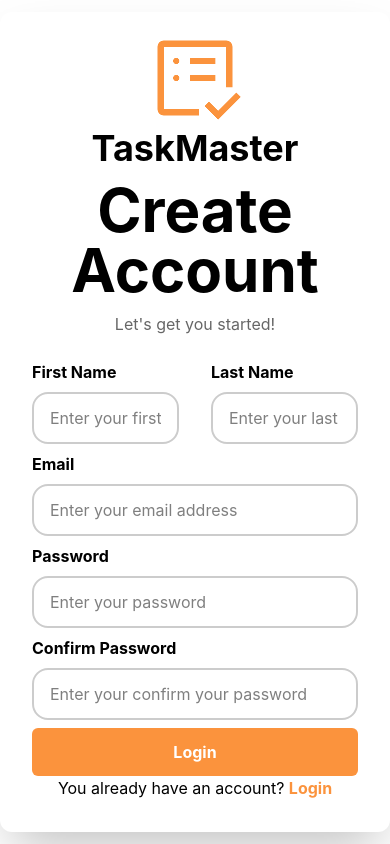
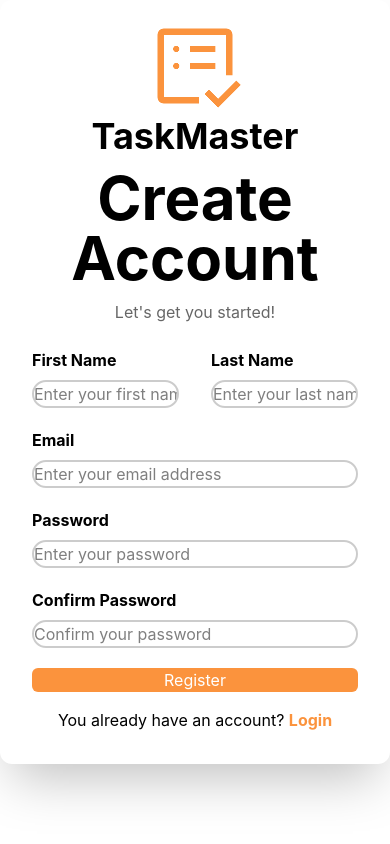
Before and after one commit to Life4Death04/ToDo-Frontend-3v, a React (Vite) app: page /accounts/register in a window 390 px wide. Built offline with nearby package versions, Linux system fonts and the light colour scheme.

Commit message:
feat: PopUp form + Creata/Delete Tasks

```diff
--- a/src/App.tsx
+++ b/src/App.tsx
@@ -4,6 +4,7 @@ import Register from './components/auth/Register'
 import NotFound from './components/404NotFound/404NotFound'
 import MainLayout from './components/Layout/MainLayout'
 import Home from './components/Home/Home'
+import PopupForm from './components/Layout/PopupForm'
 import { createBrowserRouter, RouterProvider } from 'react-router'
 import { QueryClientProvider, QueryClient } from '@tanstack/react-query'
 
@@ -18,7 +19,7 @@ const queryClient = new QueryClient({
 
 const router = createBrowserRouter([
   {
-    path: '/', element: <Login></Login>
+    path: '/', element: <Login />
   },{
     path: '/accounts/register', element: <Register></Register>
   },{
--- a/src/api/task.api.ts
+++ b/src/api/task.api.ts
@@ -4,12 +4,17 @@ import api from './axios';
 type Todo = {
     id: number,
     content: string,
-    status: true | false,
+    check: true | false,
     authorId: number
 }
 
 type FetchTodosResponse = {
     todos?: Todo[];
+}
+
+type CreateTodoResponse = {
+    message: string;
+    todo: Todo;
 }
 
 export const fetchUserTodos = async(userId: string):Promise<FetchTodosResponse> =>{
@@ -25,6 +30,19 @@ export const fetchUserTodos = async(userId: string):Promise<FetchTodosResponse>
     }
 }
 
+export const addUserTodo = async(todo: Omit<Todo, 'id' | 'check'>):Promise<CreateTodoResponse> =>{
+    try{
+        const res = await api.post(`http://localhost:3000/task/create`, todo);
+        return res.data
+    }catch(error){
+        if(axios.isAxiosError(error)){
+            throw new Error(error.response?.data?.message || `Error creating User's todo`)
+        }else{
+            throw new Error(`Unexpected error creating User's todo`)
+        }
+    }
+}
+
 export const deleteUserTodo = async(authorId: string, taskId: number): Promise<void> =>{
     try{
         await api.delete(`http://localhost:3000/task/deleteTask/${authorId}/${taskId}`)
--- a/src/api/tasksQuery.ts
+++ b/src/api/tasksQuery.ts
@@ -1,5 +1,5 @@
 import { useQuery, useMutation, useQueryClient } from "@tanstack/react-query";
-import { deleteUserTodo, fetchUserTodos } from "./task.api";
+import { addUserTodo, deleteUserTodo, fetchUserTodos } from "./task.api";
 
 type QueryKeys = {
     fetchTodos: string
@@ -16,6 +16,17 @@ export const useFetchUserTodos = (userId: string) =>{
     })
 }
 
+export const useCreateuserTodo = () =>{
+    const queryClient = useQueryClient();
+
+    return useMutation({
+        mutationFn: addUserTodo,
+        onSuccess: () => {
+            queryClient.invalidateQueries({queryKey: [queryKeys.fetchTodos]})
+        }
+    })
+}
+
 export const useDeleteUserTodo = (authorId: string) =>{
     const queryClient = useQueryClient();
 
--- a/src/components/auth/AuthComponents.tsx
+++ b/src/components/Common/CommonComponents.tsx
@@ -28,21 +28,29 @@ export type SubmitBtnProps = {
     isPending: false | true
 }
 
+type ButtonProps = {
+    onClick?: () => void,
+    iconStyle?: string,
+    textButton?: string,
+    buttonStyle?: string,
+}
+
+
 // -------------------- Input Component --------------------
 export function Input({ type, value, name, label, required, placeholder, onChange }:InputCompTypes){
     return(
-        <div className="text-left flex-grow">
+        <div className="text-left flex-grow mb-5">
             <label className="block font-bold mb-2 capitalize">
                 {label}
             </label>
             <input
-                className="px-4 py-3 border-2 border-black/20 rounded-2xl w-full"
+                className="lg:px-4 lg:py-3 border-2 border-black/20 rounded-2xl w-full xsm:text-sm xsm:p-3 md:text-md lg:text-base"
                 type={type}
                 value={value}
                 onChange={onChange}
                 required={required}
                 name={name}
-                placeholder={`Enter your ${placeholder}`}
+                placeholder={placeholder}
             />
         </div>
     );
@@ -63,7 +71,7 @@ export function Header({textH2, label}: HeaderProps){
 // -------------------- Footer Component --------------------
 export function Footer({label, buttonUrl, buttonText}: FooterProps){
     return(
-        <footer>
+        <footer className="mt-4">
             <label>{label}</label>
             <Link to={`${buttonUrl}`}>
                 <button className="text-orange font-bold hover:cursor-pointer">{buttonText}</button>
@@ -75,6 +83,15 @@ export function Footer({label, buttonUrl, buttonText}: FooterProps){
 // -------------------- Submit Button Component --------------------
 export function SubmitBtn({buttonText, isPending}: SubmitBtnProps){
     return(
-        <button type="submit" className="bg-orange text-white font-bold rounded-md p-3 hover:cursor-pointer hover:bg-orange-strong">{isPending ? 'Loading...' : buttonText}</button>
+        <button type="submit" className="bg-orange text-white rounded-md xsm:p-2 xsm:text-sm xsm:text-semibold lg:p-3 lg:font-bold lg:text-lg  hover:cursor-pointer hover:bg-orange-strong">{isPending ? 'Loading...' : buttonText}</button>
     );
 }
+
+// -------------------- Reusable Button Component --------------------
+export function Button({ onClick, iconStyle, textButton, buttonStyle }: ButtonProps){
+    return(
+        <button className={`hover:cursor-pointer hover:text-orange px-4 py-2 ${buttonStyle}`} onClick={onClick}>
+            <i className={`${iconStyle} xsm:text-base lg:text-lg`} aria-hidden:true>{textButton}</i>
+        </button>
+    );
+}
--- /dev/null
+++ b/src/components/Layout/PopupForm.tsx
@@ -0,0 +1,87 @@
+import { useState } from "react";
+import { Button } from "../Common/CommonComponents";
+import { Input, SubmitBtn } from "../Common/CommonComponents";
+import { useCreateuserTodo } from "../../api/tasksQuery";
+import { useParams } from "react-router";
+
+type PopupFormProps = {
+    handleClose: () => void;
+}
+
+type FormData = {
+    content: string;
+    authorId: number;
+}
+
+export default function PopupForm({handleClose}: PopupFormProps) {
+    const authorId = useParams().userId;
+    const { mutate } = useCreateuserTodo();
+    const [formData, setFormData] = useState<FormData>({
+        content: '',
+        authorId: Number(authorId),
+    });
+
+    function onChange(e: React.ChangeEvent<HTMLInputElement>) {
+        const { name, value } = e.target;
+        setFormData((prev) => (
+            {
+                ...prev,
+                [name]: value
+            }
+        ));
+    }
+
+    function onSubmit(e: React.FormEvent<HTMLFormElement>) {
+        e.preventDefault();
+        mutate(formData);
+    }
+
+    return (
+        <div className="absolute top-0 left-0 right-0 flex items-center justify-center h-screen bg-black/50">
+            <section className="rounded-2xl bg-white px-3 py-2 xsm:w-70 sm:w-110 lg:w-150">
+                <div className="flex justify-between items-center xsm:text-lg font-semibold border-b border-gray-400">
+                    <h2>Add New Task</h2>
+                    <Button iconStyle="fa-solid fa-x" onClick={handleClose}/>
+                </div>
+                <form onSubmit={(e) => {
+                    onSubmit(e);
+                    handleClose();
+                }} className="my-4 text-center">
+                    {/* <Input
+                        name="taskName"
+                        type="text"
+                        value={formData.taskName}
+                        label="Task Name"
+                        placeholder="Enter task name"
+                        onChange={onChange}
+                    /> */}
+                    <Input
+                        name="dueDate"
+                        type="text"
+                        value=""
+                        label="Due Date"
+                        placeholder="mm/dd/yyyy"
+                        onChange={onChange}
+                    />
+                    <Input
+                        name="content"
+                        type="text"
+                        value={formData.content}
+                        label="Content"
+                        placeholder="Enter task content"
+                        onChange={onChange}
+                    />
+                    <Input
+                        name="due date"
+                        type="text"
+                        value=""
+                        label="Due Date"
+                        placeholder="mm/dd/yyyy"
+                        onChange={onChange}
+                    />
+                    <SubmitBtn buttonText="Add Task" isPending={false}/>
+                </form>
+            </section>
+        </div>
+    );
+}
--- a/src/components/auth/Register.tsx
+++ b/src/components/auth/Register.tsx
@@ -8,7 +8,7 @@ import {
     type HeaderProps,
     type FooterProps,
     type SubmitBtnProps
-} from "./AuthComponents";
+} from "../Common/CommonComponents";
 
 // -------------------- Static Content --------------------
 const headerText: HeaderProps = {
@@ -23,7 +23,7 @@ const footerContent: FooterProps = {
 }
 
 const submitBtnContent: SubmitBtnProps = {
-    buttonText: 'Login',
+    buttonText: 'Register',
     isPending: false,
 }
 
@@ -64,16 +64,16 @@ export default function Register(){
     }
 
     return(
-        <main className="h-screen flex items-center justify-center">
+        <main className="flex items-center justify-center">
             <section className="text-center mx-auto w-max-auth shadow-2xl rounded-xl p-8 pt-4">
                 <Header {...headerText}></Header>
-                <form className="flex flex-col content-around gap-2" onSubmit={handleOnSubmit}>
+                <form className="flex flex-col content-around" onSubmit={handleOnSubmit}>
                         <div className="flex justify-between gap-8">
                             <Input
                                 type="text"
                                 name="firstName"
                                 label="first name"
-                                placeholder="first name"
+                                placeholder="Enter your first name"
                                 value={formData.firstName}
                                 onChange={handleChange}>
                             </Input>
@@ -81,7 +81,7 @@ export default function Register(){
                                 type="text"
                                 name="lastName"
                                 label="last name"
-                                placeholder="last name"
+                                placeholder="Enter your last name"
                                 value={formData.lastName}
                                 onChange={handleChange}>
                             </Input>
@@ -90,7 +90,7 @@ export default function Register(){
                             type="email"
                             name="email"
                             label="email"
-                            placeholder="email address"
+                            placeholder="Enter your email address"
                             required={true}
                             value={formData.email}
                             onChange={handleChange}>
@@ -99,7 +99,7 @@ export default function Register(){
                             type="password"
                             name="password"
                             label="password"
-                            placeholder="password"
+                            placeholder="Enter your password"
                             required={true}
                             value={formData.password}
                             onChange={handleChange}>
@@ -109,7 +109,7 @@ export default function Register(){
                             type="password"
                             name="confirmPassword"
                             label="confirm password"
-                            placeholder="confirm your password"
+                            placeholder="Confirm your password"
                             required={true}
                             value={formData.confirmPassword}
                             onChange={handleChange}>
```
Also changed, not shown: src/components/Home/Home.tsx (+14 -2 lines), src/components/Layout/TasksTable.tsx (+17 -14 lines), src/components/auth/Login.tsx (+5 -5 lines).
